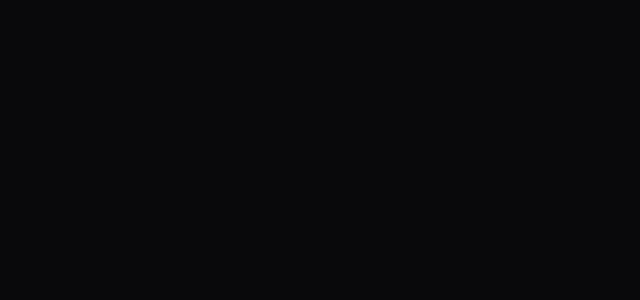
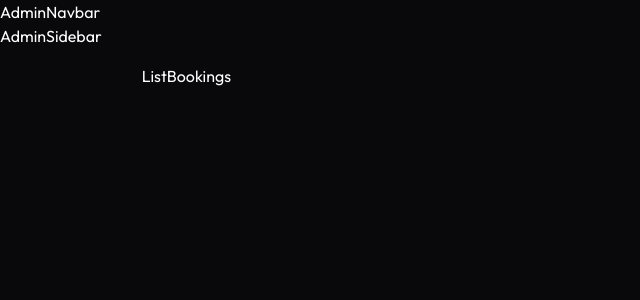
Before and after one commit to Purab2001/QuickShow, a React (Vite) app in the folder client/: page /admin/list-bookings in a window 1280 px wide. Before the commit this address had no page. Shown: the top 300 px of the page, without its empty margins (0-640 px from the left). Built offline with nearby package versions, Linux system fonts and the light colour scheme.

Commit message:
feat: add admin panel components and routing

```diff
--- a/client/src/App.jsx
+++ b/client/src/App.jsx
@@ -8,6 +8,11 @@
 import SeatLayout from './pages/SeatLayout'
 import MyBookings from './pages/MyBookings'
 import Favorite from './pages/Favorite'
+import Layout from './pages/Admin/Layout'
+import Dashboard from './pages/Admin/Dashboard'
+import AddShows from './pages/Admin/AddShows'
+import ListShows from './pages/Admin/ListShows'
+import ListBookings from './pages/Admin/ListBookings'
 
 const App = () => {
 
@@ -23,7 +28,13 @@
         <Route path='/movies/:id' element={<MovieDetails/>} />
         <Route path='/movies/:id/:date' element={<SeatLayout/>} />
         <Route path='/my-bookings' element={<MyBookings/>} />
-        <Route path='/favorite' element={<Favorite/>} />
+        <Route path='/favorite' element={<Favorite />} />
+        <Route path='/admin/*' element={<Layout/>}>
+          <Route index element={<Dashboard/>} />
+          <Route path='add-shows' element={<AddShows/>} />
+          <Route path='list-shows' element={<ListShows/>} />
+          <Route path='list-bookings' element={<ListBookings/>} />
+        </Route>
       </Routes>
       {!isAdminRoute && <Footer />}
     </>
--- /dev/null
+++ b/client/src/components/Admin/AdminNavbar.jsx
@@ -0,0 +1,9 @@
+import React from 'react'
+
+const AdminNavbar = () => {
+  return (
+    <div>AdminNavbar</div>
+  )
+}
+
+export default AdminNavbar
--- /dev/null
+++ b/client/src/components/Admin/AdminSidebar.jsx
@@ -0,0 +1,9 @@
+import React from 'react'
+
+const AdminSidebar = () => {
+  return (
+    <div>AdminSidebar</div>
+  )
+}
+
+export default AdminSidebar
--- /dev/null
+++ b/client/src/pages/Admin/AddShows.jsx
@@ -0,0 +1,9 @@
+import React from 'react'
+
+const AddShows = () => {
+  return (
+    <div>AddShows</div>
+  )
+}
+
+export default AddShows
--- /dev/null
+++ b/client/src/pages/Admin/Dashboard.jsx
@@ -0,0 +1,9 @@
+import React from 'react'
+
+const Dashboard = () => {
+  return (
+    <div>Dashboard</div>
+  )
+}
+
+export default Dashboard
--- /dev/null
+++ b/client/src/pages/Admin/Layout.jsx
@@ -0,0 +1,20 @@
+import React from 'react'
+import AdminNavbar from '../../components/Admin/AdminNavbar'
+import AdminSidebar from '../../components/Admin/AdminSidebar'
+import { Outlet } from 'react-router'
+
+const Layout = () => {
+  return (
+    <>
+      <AdminNavbar />
+      <div className='flex'>
+        <AdminSidebar />
+        <div className='flex-1 px-4 py-10 md:px-10 h-[calc(100vh-64px)] overflow-y-auto'>
+          <Outlet />
+        </div>
+      </div>
+    </>
+  )
+}
+
+export default Layout
--- /dev/null
+++ b/client/src/pages/Admin/ListBookings.jsx
@@ -0,0 +1,9 @@
+import React from 'react'
+
+const ListBookings = () => {
+  return (
+    <div>ListBookings</div>
+  )
+}
+
+export default ListBookings
--- /dev/null
+++ b/client/src/pages/Admin/ListShows.jsx
@@ -0,0 +1,9 @@
+import React from 'react'
+
+const ListShows = () => {
+  return (
+    <div>ListShows</div>
+  )
+}
+
+export default ListShows
```
